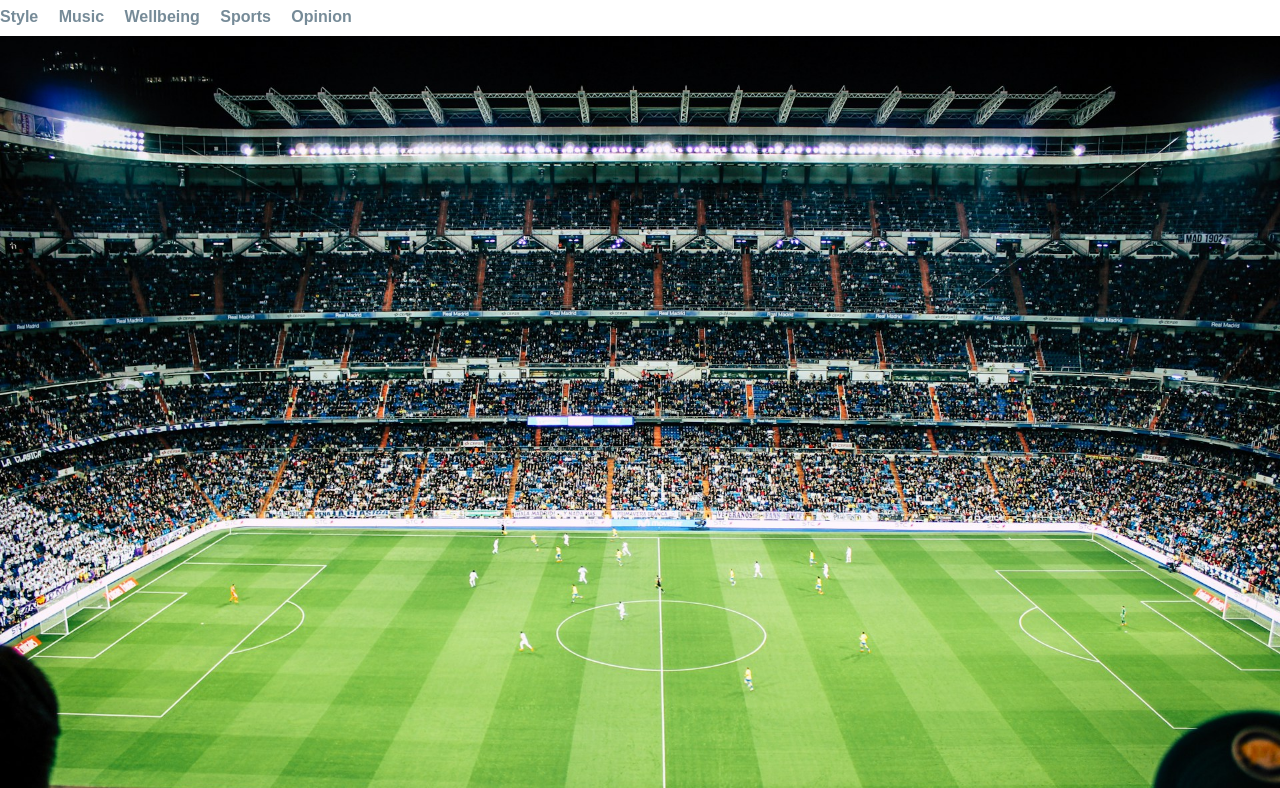
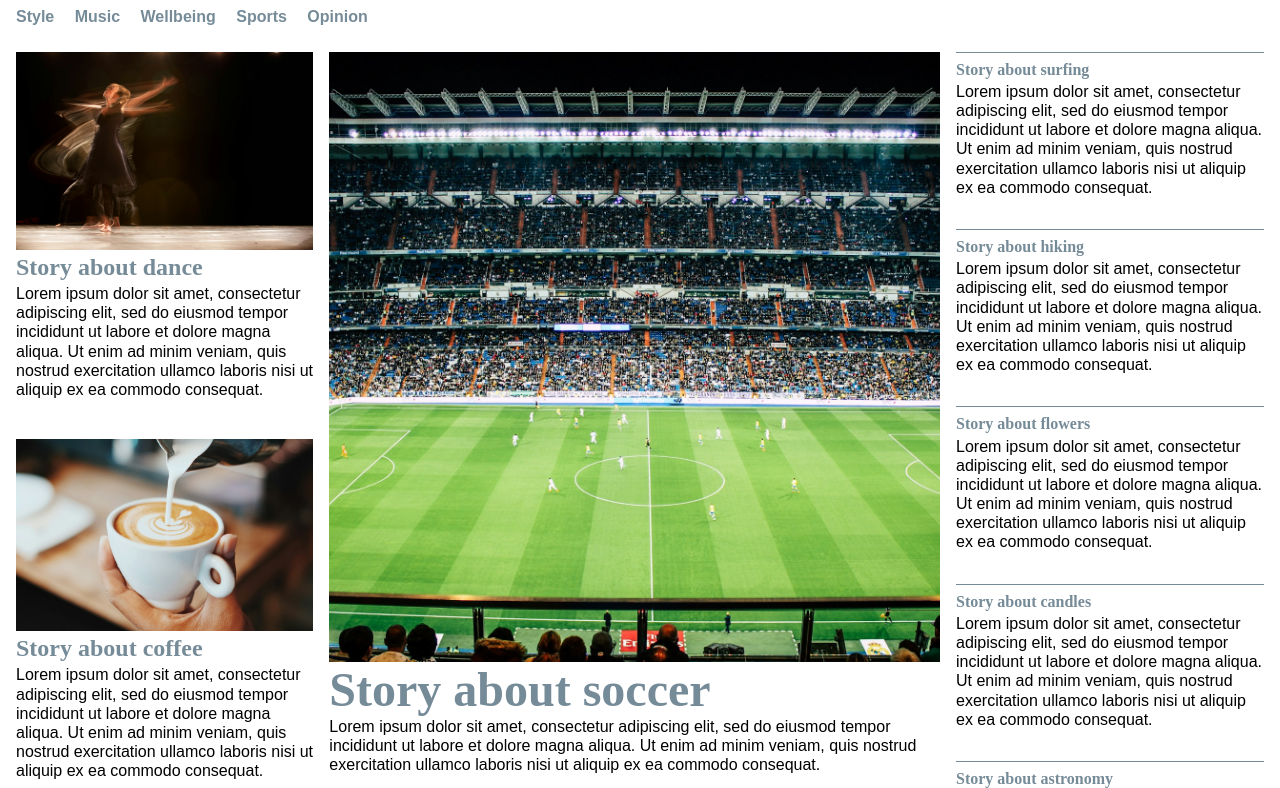
Before and after one commit to evlloyd13/evlloyd13.github.io, a plain HTML site: page grc339/digital-magazine/index.html in a window 1280 px wide. Shown: the part 140-928 px from the top of the page. Drawn offline with Linux system fonts and the light colour scheme.

Commit message:
Update style.css

```diff
--- a/grc339/digital-magazine/style.css
+++ b/grc339/digital-magazine/style.css
@@ -7,7 +7,7 @@
     display: block;
 }
 
-div.container{
+div.home-container, div.container{
     max-width: 37em;
     margin: auto;
 }
@@ -118,3 +118,98 @@
     }
 
 }
+@media only screen and (min-width: 60em){
+
+    div.home-container{
+        max-width: 80em;
+        padding: 0 1em;
+        display: grid;
+        grid-template-columns: 3fr 1fr;
+        grid-gap: 1em;
+    }
+
+    div.container{
+        max-width: 60em;
+        padding: 0 1em;
+        display: grid;
+        grid-template-columns: 3fr 1fr;
+        grid-gap: 1em;
+    }
+
+    div.container aside{
+        margin-top: 0;
+    }
+
+    header, footer{
+        grid-column: 1/3;
+    }
+
+    div.home-container main{
+        display: grid;
+        grid-template-columns: repeat(3, 1fr);
+        grid-gap: 1em;
+    }
+
+    div.home-container aside{
+        background: none;
+        padding: 0;
+        margin-top: 0;
+    }
+
+    section.mainstory{
+        grid-column: 2/4;
+        grid-row: 1/3;
+        display: flex;
+    }
+
+    section.mainstory a{
+        flex: 1 0 12em;
+        display: flex;
+        flex-direction: column;
+    }
+
+    section.mainstory a figure{
+        flex: 1 0 12em;
+        display: flex;
+    }
+
+    section.mainstory a figure img{
+        object-fit: cover;
+    }
+
+    section.mainstory a h2{
+        flex: 0 0 1em
+    }
+
+    section.mainstory a p{
+        flex: 0 0 4em;
+    }
+
+
+    section.secondary{
+        display: flex;
+    }
+
+    section.secondary a{
+        flex: 1 0 12em;
+        display: flex;
+        flex-direction: column;
+    }
+
+    section.secondary a figure{
+        flex: 1 0 12em;
+        display: flex;
+    }
+
+    section.secondary a figure img{
+        object-fit: cover;
+    }
+
+    section.secondary a h2{
+        flex: 0 0 1em
+    }
+
+    section.secondary a p{
+        flex: 0 0 4em;
+    }
+}
```
